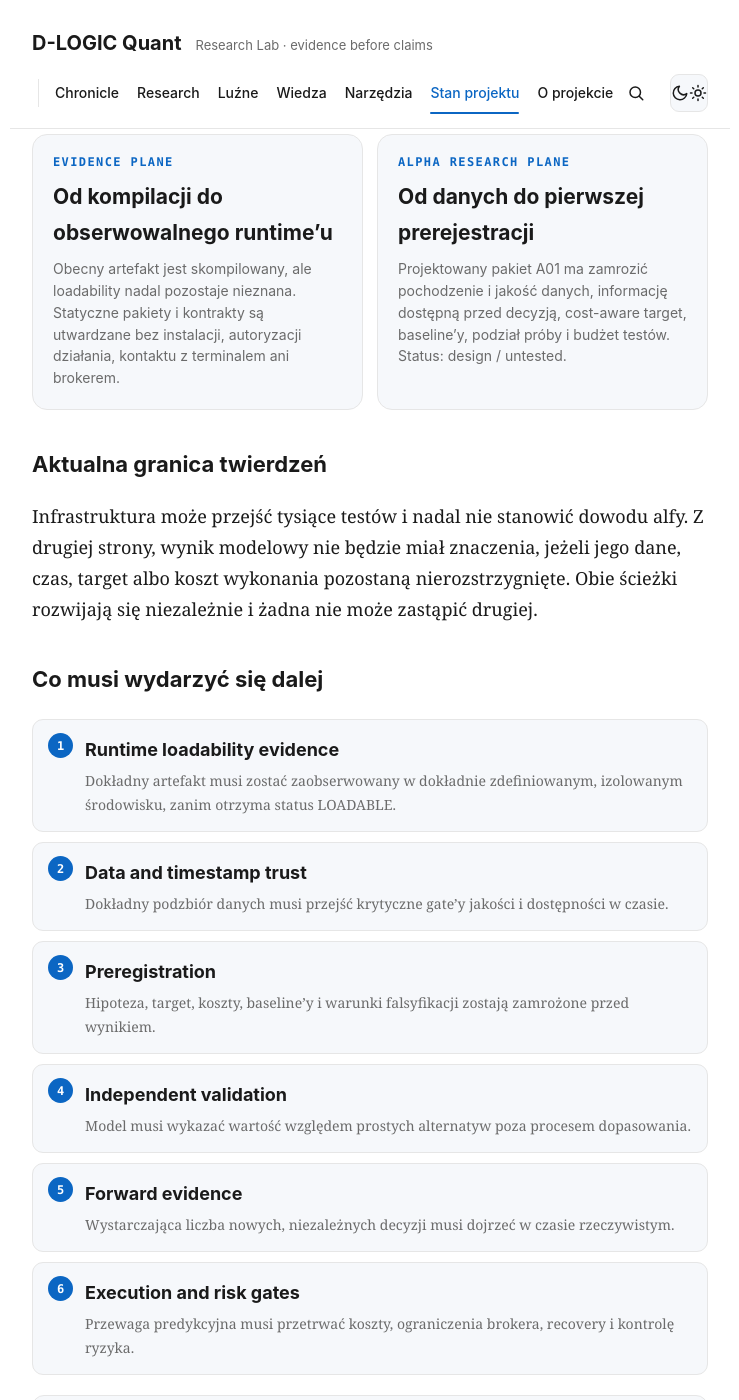
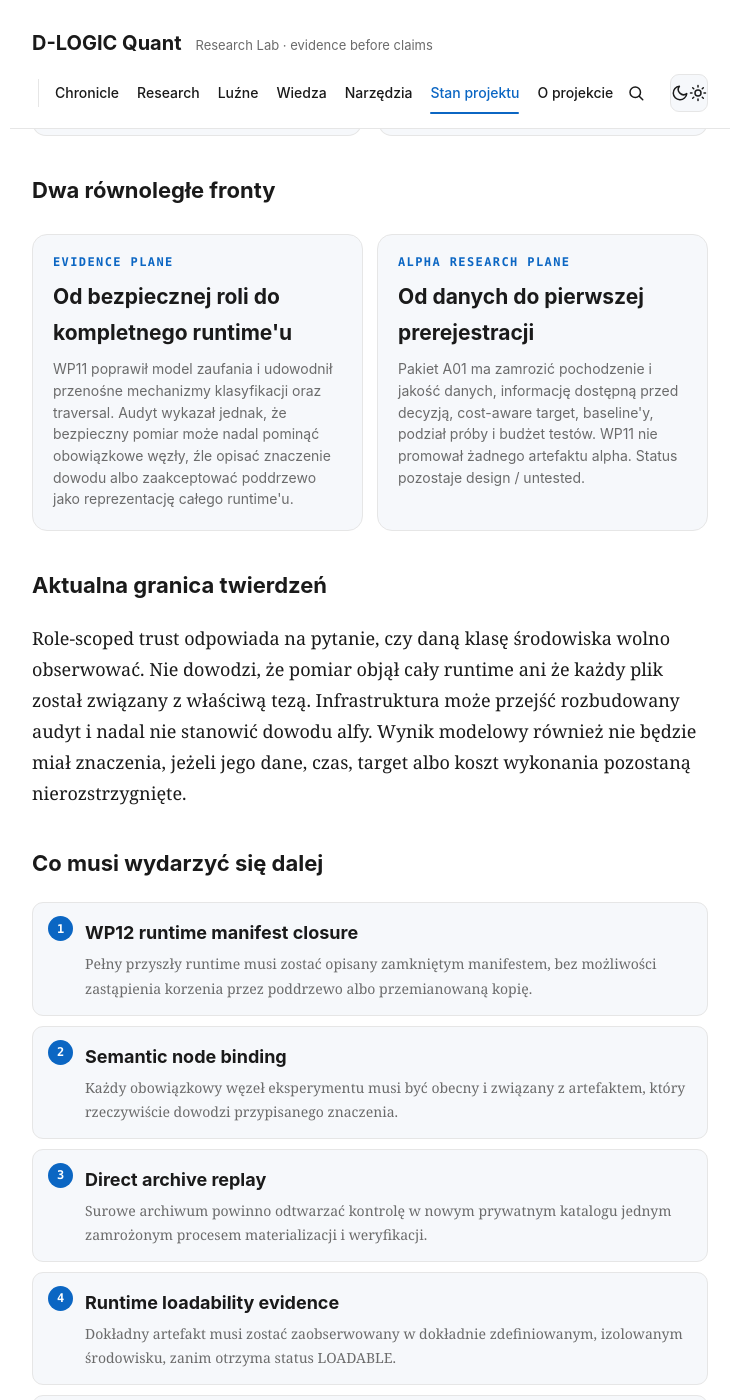
Before and after one commit to rdemb/dlogic-quant, a Jekyll site: the page built from status.html, in a window 1280 px wide and 1400 px high, scrolled down 1074 px. Shown: the whole window, without its empty margins (270-1009 px from the left). Built offline with Jekyll 4.4.1, drawn with Linux system fonts in a browser that asks for light colours; some of the changed text lies outside the part shown.

Commit message:
Update public truth map after WP11 audit

```diff
--- a/status.html
+++ b/status.html
@@ -22,20 +22,23 @@
       <li>istnieje wieloetapowa kronika rozwoju systemu,</li>
       <li>projekt posiada audyty, testy, receipts i rejestr wyników negatywnych,</li>
       <li>Probe v2 osiągnął stan COMPILED,</li>
-      <li>nieudany eksperyment poprawnie zatrzymał się przed Wine i kontaktem z rachunkiem,</li>
-      <li>warstwy badawcza, stanu rynku oraz wykonawcza są rozdzielane,</li>
+      <li>WP11 zastąpił globalny filtr nazw polityką zaufania zależną od roli korzenia,</li>
+      <li>pakiet WP11 przeszedł kontrolę integralności, replay po deklarowanej materializacji i 42 przypadki adwersarialne,</li>
+      <li>nie wykonano pomiaru hosta, uruchomienia terminala ani kontaktu z brokerem,</li>
       <li>system dopuszcza ABSTAIN, UNKNOWN, FAIL i INCONCLUSIVE.</li>
     </ul>
   </section>
   <section class="truth-panel unproven">
     <h2>Niepotwierdzone</h2>
     <ul>
+      <li>kompletność obowiązkowych węzłów eksperymentu,</li>
+      <li>prawidłowe związanie każdego artefaktu z jego znaczeniem semantycznym,</li>
+      <li>reprezentacja pełnego, realistycznego runtime'u MT5 i Wine,</li>
       <li>loadability przypiętego artefaktu w docelowym runtime,</li>
       <li>walidacja świeżych danych brokerskich,</li>
       <li>cost-adjusted independent OOS edge,</li>
       <li>wystarczający forward edge,</li>
-      <li>gotowość pełnego łańcucha wykonawczego,</li>
-      <li>prawo do uruchomienia LIVE.</li>
+      <li>gotowość pełnego łańcucha wykonawczego oraz prawo do LIVE.</li>
     </ul>
   </section>
 </div>
@@ -44,27 +47,28 @@
 <div class="lab-grid">
   <div class="lab-card">
     <span class="num">EVIDENCE PLANE</span>
-    <h2>Od kompilacji do obserwowalnego runtime’u</h2>
-    <p>Obecny artefakt jest skompilowany, ale loadability nadal pozostaje nieznana. Statyczne pakiety i kontrakty są utwardzane bez instalacji, autoryzacji działania, kontaktu z terminalem ani brokerem.</p>
+    <h2>Od bezpiecznej roli do kompletnego runtime'u</h2>
+    <p>WP11 poprawił model zaufania i udowodnił przenośne mechanizmy klasyfikacji oraz traversal. Audyt wykazał jednak, że bezpieczny pomiar może nadal pominąć obowiązkowe węzły, źle opisać znaczenie dowodu albo zaakceptować poddrzewo jako reprezentację całego runtime'u.</p>
   </div>
   <div class="lab-card">
     <span class="num">ALPHA RESEARCH PLANE</span>
     <h2>Od danych do pierwszej prerejestracji</h2>
-    <p>Projektowany pakiet A01 ma zamrozić pochodzenie i jakość danych, informację dostępną przed decyzją, cost-aware target, baseline’y, podział próby i budżet testów. Status: design / untested.</p>
+    <p>Pakiet A01 ma zamrozić pochodzenie i jakość danych, informację dostępną przed decyzją, cost-aware target, baseline'y, podział próby i budżet testów. WP11 nie promował żadnego artefaktu alpha. Status pozostaje design / untested.</p>
   </div>
 </div>
 
 <h2>Aktualna granica twierdzeń</h2>
-<p>Infrastruktura może przejść tysiące testów i nadal nie stanowić dowodu alfy. Z drugiej strony, wynik modelowy nie będzie miał znaczenia, jeżeli jego dane, czas, target albo koszt wykonania pozostaną nierozstrzygnięte. Obie ścieżki rozwijają się niezależnie i żadna nie może zastąpić drugiej.</p>
+<p>Role-scoped trust odpowiada na pytanie, czy daną klasę środowiska wolno obserwować. Nie dowodzi, że pomiar objął cały runtime ani że każdy plik został związany z właściwą tezą. Infrastruktura może przejść rozbudowany audyt i nadal nie stanowić dowodu alfy. Wynik modelowy również nie będzie miał znaczenia, jeżeli jego dane, czas, target albo koszt wykonania pozostaną nierozstrzygnięte.</p>
 
 <h2>Co musi wydarzyć się dalej</h2>
 <ol class="stage-list">
+  <li><b>WP12 runtime manifest closure</b><span>Pełny przyszły runtime musi zostać opisany zamkniętym manifestem, bez możliwości zastąpienia korzenia przez poddrzewo albo przemianowaną kopię.</span></li>
+  <li><b>Semantic node binding</b><span>Każdy obowiązkowy węzeł eksperymentu musi być obecny i związany z artefaktem, który rzeczywiście dowodzi przypisanego znaczenia.</span></li>
+  <li><b>Direct archive replay</b><span>Surowe archiwum powinno odtwarzać kontrolę w nowym prywatnym katalogu jednym zamrożonym procesem materializacji i weryfikacji.</span></li>
   <li><b>Runtime loadability evidence</b><span>Dokładny artefakt musi zostać zaobserwowany w dokładnie zdefiniowanym, izolowanym środowisku, zanim otrzyma status LOADABLE.</span></li>
-  <li><b>Data and timestamp trust</b><span>Dokładny podzbiór danych musi przejść krytyczne gate’y jakości i dostępności w czasie.</span></li>
-  <li><b>Preregistration</b><span>Hipoteza, target, koszty, baseline’y i warunki falsyfikacji zostają zamrożone przed wynikiem.</span></li>
-  <li><b>Independent validation</b><span>Model musi wykazać wartość względem prostych alternatyw poza procesem dopasowania.</span></li>
-  <li><b>Forward evidence</b><span>Wystarczająca liczba nowych, niezależnych decyzji musi dojrzeć w czasie rzeczywistym.</span></li>
-  <li><b>Execution and risk gates</b><span>Przewaga predykcyjna musi przetrwać koszty, ograniczenia brokera, recovery i kontrolę ryzyka.</span></li>
+  <li><b>Data and timestamp trust</b><span>Dokładny podzbiór danych musi przejść krytyczne gate'y jakości i dostępności w czasie.</span></li>
+  <li><b>Preregistration and independent validation</b><span>Hipoteza, target, koszty, baseline'y i warunki falsyfikacji zostają zamrożone przed wynikiem, a model musi pokonać proste alternatywy poza procesem dopasowania.</span></li>
+  <li><b>Forward, execution and risk gates</b><span>Nowe decyzje muszą dojrzeć w czasie rzeczywistym, a przewaga predykcyjna przetrwać koszty, ograniczenia brokera, recovery i kontrolę ryzyka.</span></li>
 </ol>
 
-<div class="lab-archive">Status jest aktualizowany wyłącznie po zweryfikowanych milestone’ach. Projekty kolejnych pakietów są opisywane jako DESIGN albo UNTESTED i nie są automatycznie uznawane za ukończone funkcje systemu.</div>
+<div class="lab-archive">Status zaktualizowano po niezależnym Audit Reconciliation 11. WP11 jest wartościowym, zamrożonym milestone'em polityki V5. Nie został uznany za gotowość pomiarową, instalacyjną ani wykonawczą.</div>
```
